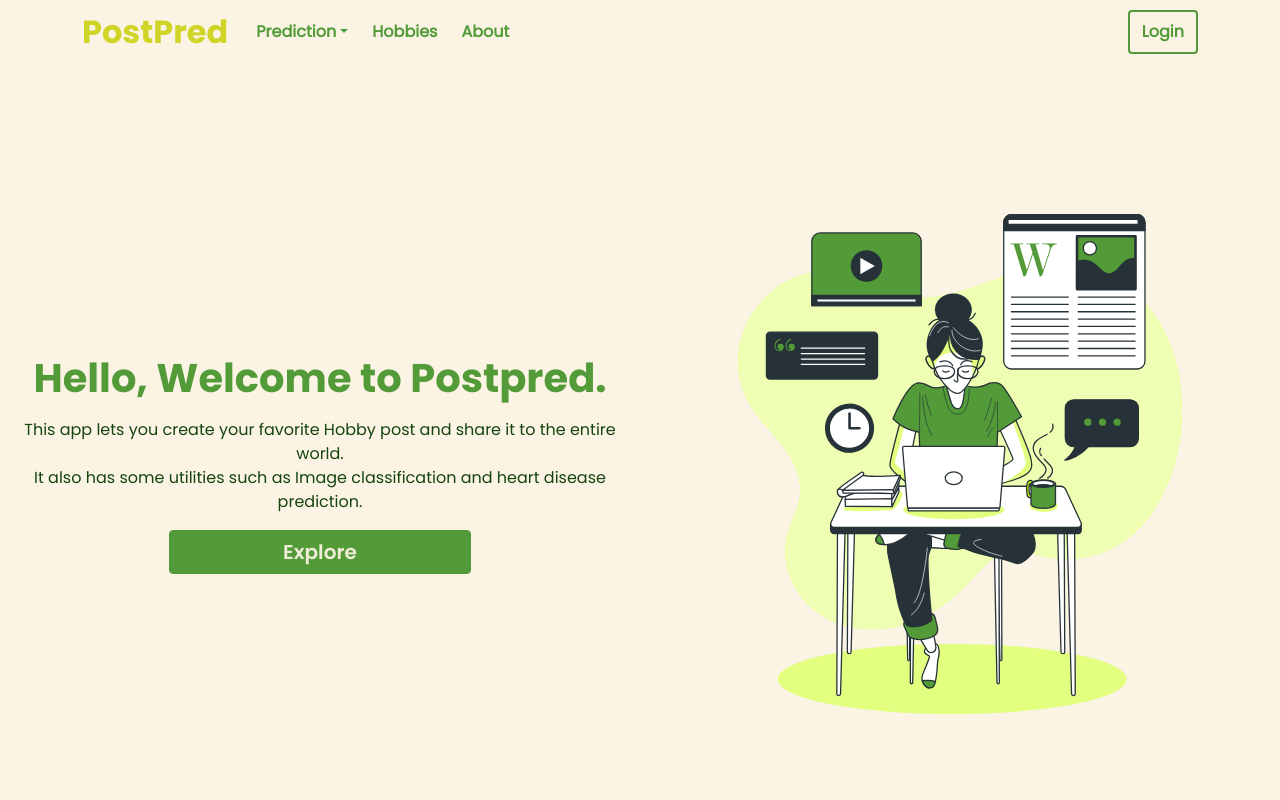
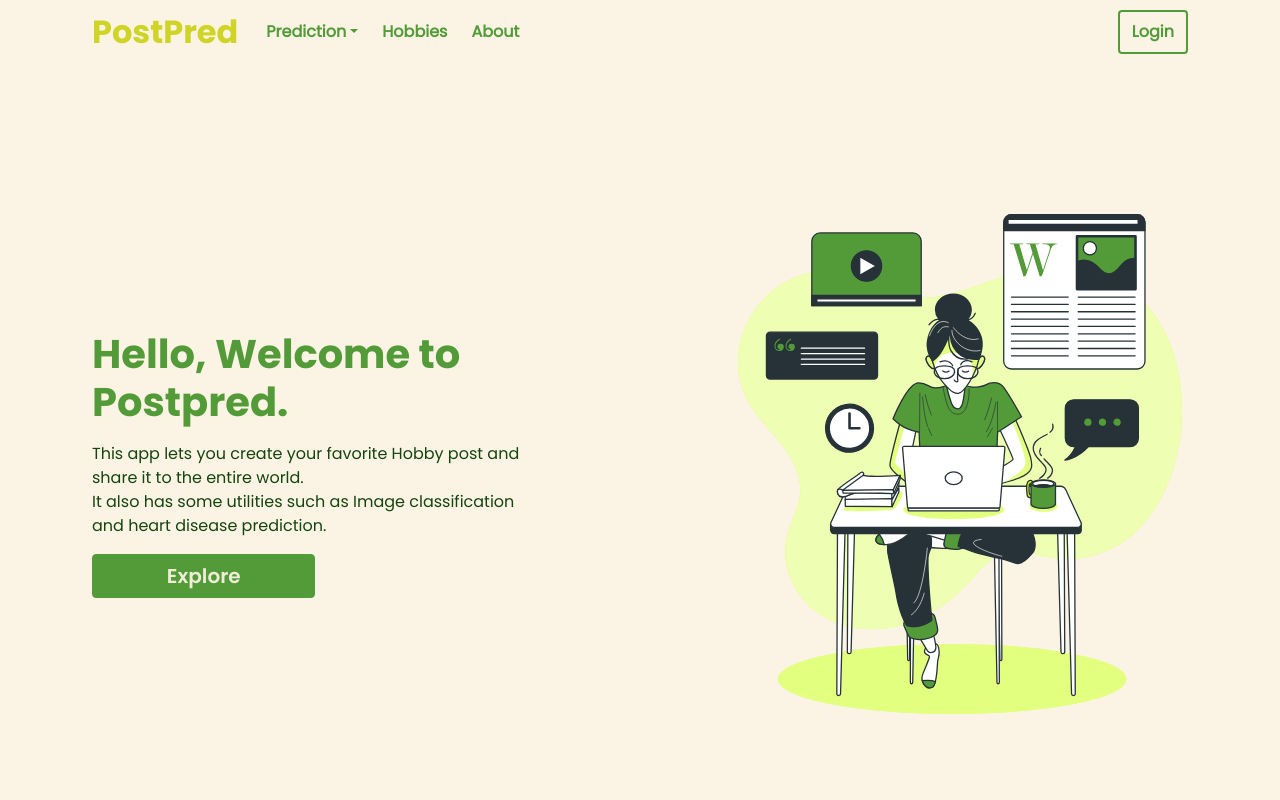
Before and after one commit to floydfdes/app-hobbynest, a React (Create React App) app: page / in a window 1280 px wide. Shown: the top 800 px of the page. Built offline with nearby package versions, Linux system fonts and the light colour scheme.

Commit message:
Clear search and landing page ui.

```diff
--- a/src/App.scss
+++ b/src/App.scss
@@ -151,7 +151,9 @@ h3 {
     justify-content: center;
     &-web {
       flex-basis: content;
-      text-align: center;
+    }
+    &-sub-div {
+      padding: 5rem;
     }
     &-card-div {
       display: flex;
--- a/src/components/Hobbies/Hobbies.jsx
+++ b/src/components/Hobbies/Hobbies.jsx
@@ -16,6 +16,7 @@ const Hobbies = () => {
   const dispatch = useDispatch();
   const history = useHistory();
   const [filterHobbies, setFilterHobbies] = useState([]);
+  const [searchValue, setSearchValue] = useState("");
   useEffect(() => {
     dispatch(getPosts());
   }, [dispatch]);
@@ -27,6 +28,7 @@ const Hobbies = () => {
   };
 
   const search = (event) => {
+    setSearchValue(event.target.value);
     let filterArr = filteredHobbiesCopy.slice();
     filterArr = filterArr.filter((el) => {
       return (
@@ -37,6 +39,11 @@ const Hobbies = () => {
     });
     setFilterHobbies(filterArr.slice());
     console.log(filterArr);
+  };
+
+  const clearSearch = () => {
+    setSearchValue("");
+    setFilterHobbies(hobbies.slice());
   };
 
   return (
@@ -52,14 +59,23 @@ const Hobbies = () => {
             type="text"
             className="form-control"
             id="query"
+            value={searchValue}
           />
 
-          <button type="submit" className="btn btn-primary mx-2">
+          <button
+            onClick={clearSearch}
+            type="button"
+            className="btn btn-primary mx-2"
+          >
             <CloseIcon></CloseIcon>
           </button>
         </div>
         <div className="col-lg-2 col-md-4">
-          <button onClick={createHobby} className="btn heading-button-color">
+          <button
+            type="button"
+            onClick={createHobby}
+            className="btn heading-button-color"
+          >
             <AddIcon />
             <span className="d-none d-md-block">Add a hobby</span>
           </button>
@@ -74,7 +90,11 @@ const Hobbies = () => {
             id="query"
           />
 
-          <button type="submit" className="btn btn-primary">
+          <button
+            onClick={clearSearch}
+            type="button"
+            className="btn btn-primary"
+          >
             <CloseIcon></CloseIcon>
           </button>
         </div>
--- a/src/components/Layout/styles.scss
+++ b/src/components/Layout/styles.scss
@@ -81,6 +81,12 @@
   background-color: var(--secondary-color) !important;
   color: var(--primary-color) !important;
 }
+@media screen and (min-width: 900px) {
+  .navbar-fixed-top-mobile {
+    max-width: 100% !important;
+    margin: 0rem 5rem !important;
+  }
+}
 @media screen and (max-width: 900px) {
   .navbar-fixed-top-mobile {
     position: fixed;
--- a/src/components/Main/Main.jsx
+++ b/src/components/Main/Main.jsx
@@ -13,22 +13,24 @@ function Main() {
       <div className="row main-page mx-0">
         <div className="col-md-6 col-sm-12">
           <div className="main-page-mobile-center main-page-web">
+            <div className="main-page-sub-div">
               <h1 className="main-page-heading my-3">
                 Hello, Welcome to Postpred.
               </h1>
 
               <p className="main-page-sub-heading my-0">
-              This app lets you create your favorite Hobby post and share it to
-              the entire world.
+                This app lets you create your favorite Hobby post and share it
+                to the entire world.
               </p>
               <p className="main-page-sub-heading">
-              It also has some utilities such as Image classification and heart
-              disease prediction.
+                It also has some utilities such as Image classification and
+                heart disease prediction.
               </p>
               <div className="my-3 main-page-button-div">
                 <a href="#explore" className="btn main-page-button">
                   Explore
                 </a>
+              </div>
             </div>
           </div>
         </div>
```
Lines whose indentation alone changed are shown as unchanged.
